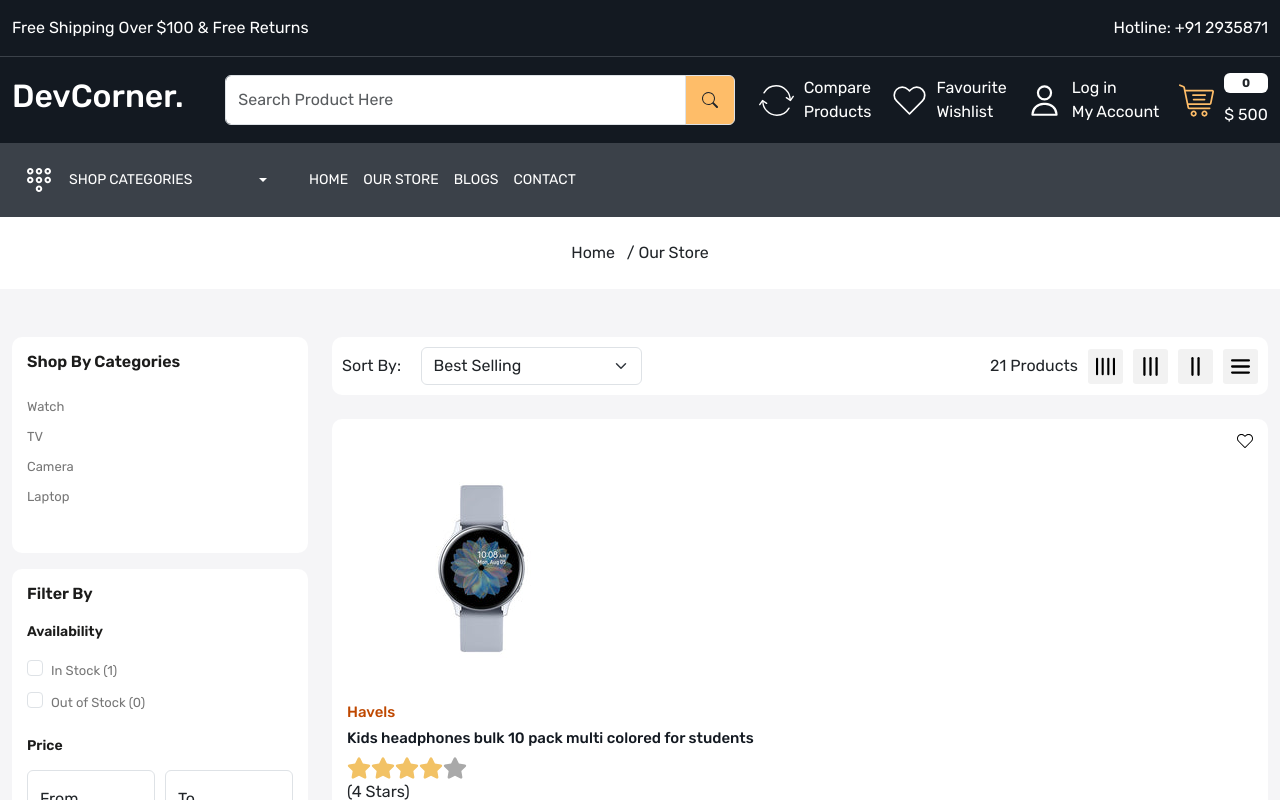
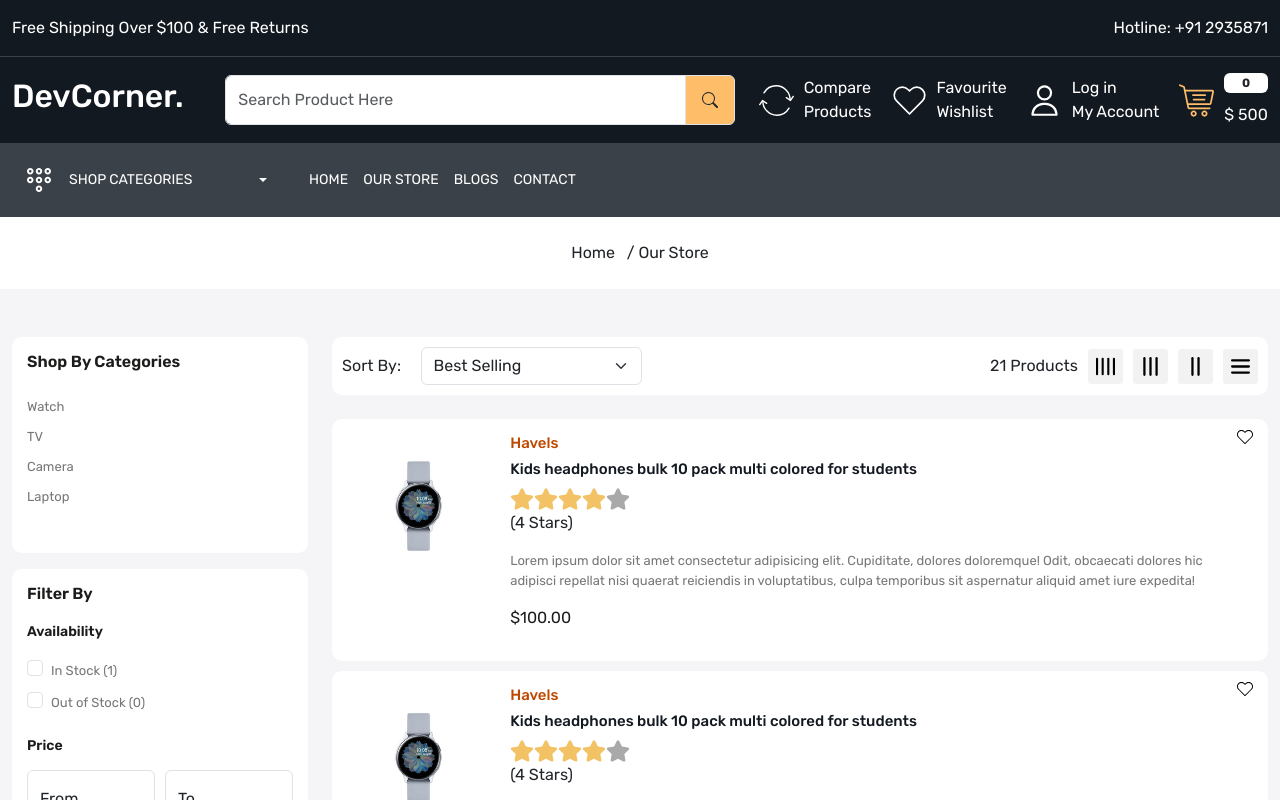
Before and after one commit to CRush-Coding/Ecommerce-Frontend, a React (Create React App) app: page /store in a window 1280 px wide. Both pictures are taken after a click on the picture 1240 px from the left and 366 px from the top of the page. Shown: the top 800 px of the page. Built offline with nearby package versions, Linux system fonts and the light colour scheme.

Commit message:
Finished store page. Fixed different sort grid sizes.

```diff
--- a/src/App.css
+++ b/src/App.css
@@ -335,6 +335,12 @@ footer .input-group-text{
   font-size: 16px;
 }
 
+.product-card p.description{
+  font-size: 13px;
+  color: var(--color-777777);
+  margin-right: 20px;
+}
+
 .action-bar{
   top: 10%;
   right: -23px;
@@ -459,6 +465,7 @@ footer .input-group-text{
   background-color: #f2f2f2;
   padding: 8px;
   border-radius: 3px;
+  cursor: pointer;
 }
 
 .gr-12{
@@ -477,5 +484,28 @@ footer .input-group-text{
   width: 24%;
 }
 
+.gr-12 .product-card{
+  display: flex;
+  gap: 20px;
+}
+
+.gr-6 .product-image{
+  width: 100%;
+}
+
+.gr-6 .product-image img{
+  margin: auto;
+  display: block;
+}
+
+.gr-12 .product-card .product-image {
+  width: 270px;
+  height: auto;
+}
+
+.gr-12 .action-bar{
+  top: 17%;
+}
+
 
 /* Our Store Ends */
--- a/src/components/ProductCard.js
+++ b/src/components/ProductCard.js
@@ -47,6 +47,13 @@ const ProductCard = (props) => {
                         )}
                     <p>({rating} Stars)</p>
                     </div>
+                    <p className={`description ${grid === 12 ? "d-block" : "d-none"}`}>
+                        Lorem ipsum dolor sit amet consectetur adipisicing elit.
+                        Cupiditate, dolores doloremque! Odit,
+                        obcaecati dolores hic adipisci repellat nisi quaerat reiciendis in
+                        voluptatibus,
+                        culpa temporibus sit aspernatur aliquid amet iure expedita!
+                    </p>
                     <p className="price">$100.00</p>
                 </div>
                 <div className="action-bar position-absolute">
--- a/src/pages/OurStore.js
+++ b/src/pages/OurStore.js
@@ -275,7 +275,7 @@ const OurStore = () => {
                             </div>
                         </div>
                         <div className="products-list pb-5">
-                            <div className='d-flex gap-10 flex-wrap justify-content-center'>
+                            <div className='d-flex gap-10 flex-wrap'>
                                 <ProductCard grid={grid}/>
                                 <ProductCard grid={grid}/>
                             </div>
```
